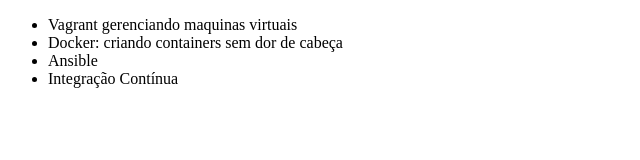
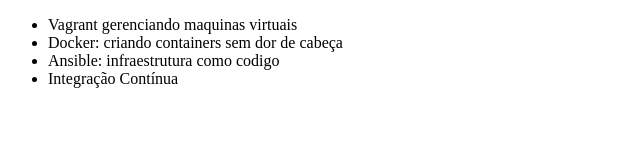
Before and after one commit to Luiz-FelipeDev/git---alura-, a plain HTML site: page index.html in a window 1280 px wide. Shown: the whole page, without its empty margins (0-640 px from the left). Drawn offline with Linux system fonts and the light colour scheme.

Commit message:
Renomeando ansible

```diff
--- a/index.html
+++ b/index.html
@@ -8,7 +8,7 @@
     <ul>
         <li>Vagrant gerenciando maquinas virtuais</li>
         <li>Docker: criando containers sem dor de cabeça </li>
-        <li>Ansible</li>
+        <li>Ansible: infraestrutura como codigo</li>
         <li>Integração Contínua</li>
     </ul>
 </body>
```
